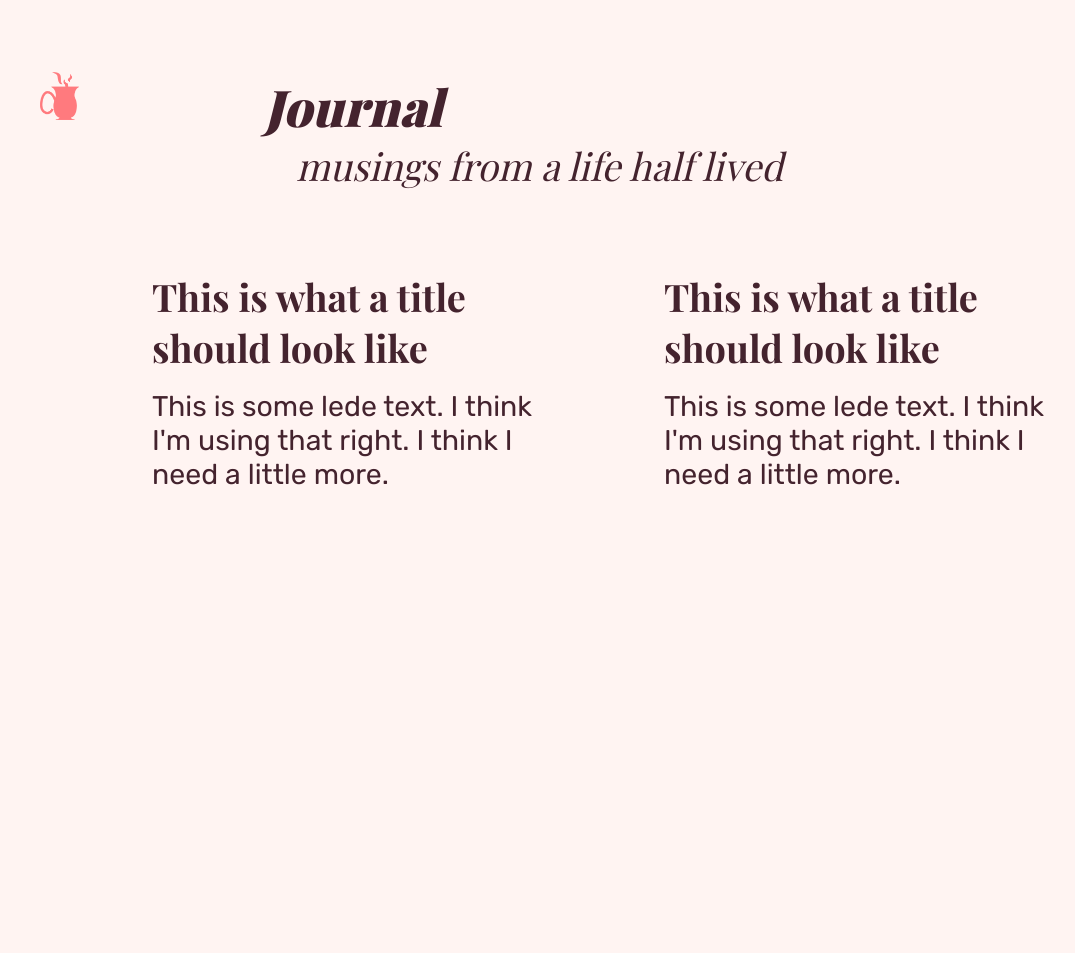
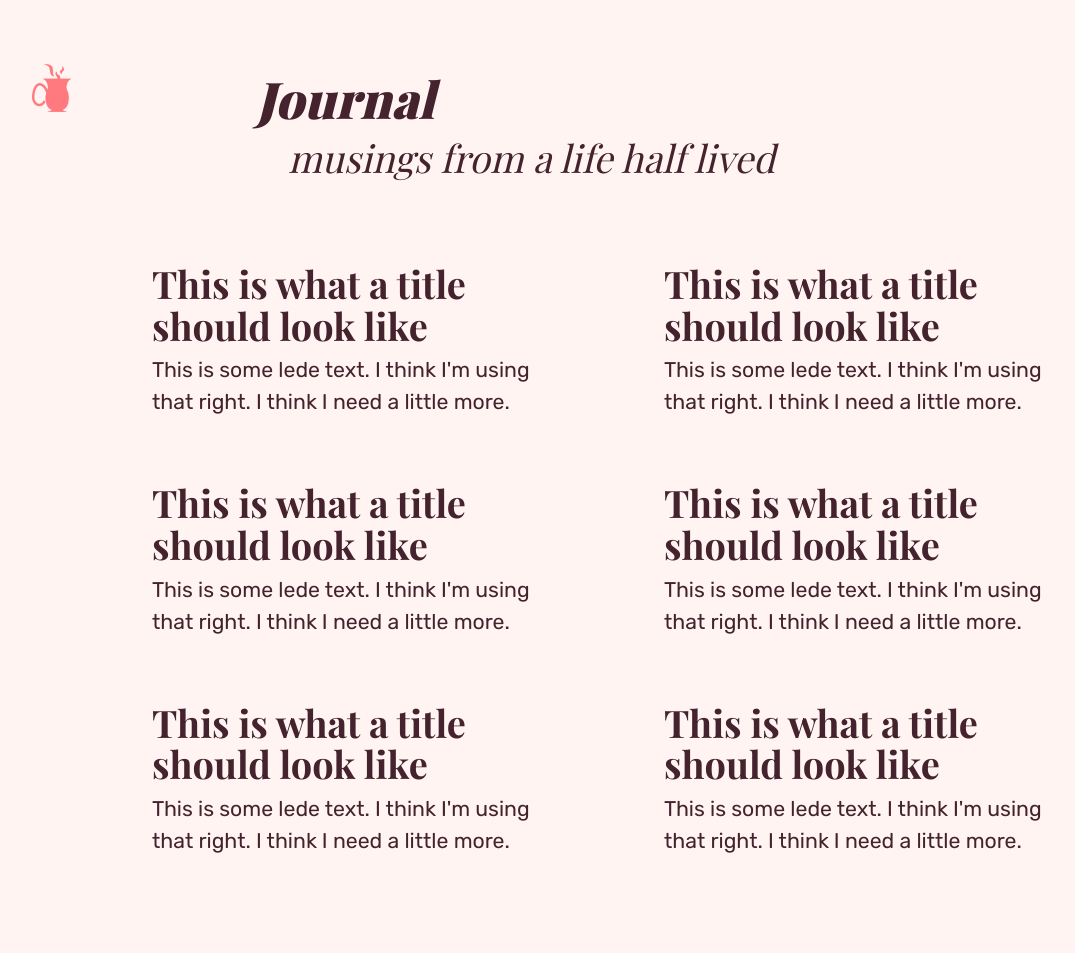
Before and after one commit to chirswomack/chirswomack.github.io, a Jekyll site: the page built from journal.html, in a window 1280 px wide. Shown: the whole page, without its empty margins (32-1107 px from the left). Built offline with Jekyll 4.4.1, drawn with Linux system fonts in a browser that asks for light colours; some web fonts are replaced; before the commit the page ends 900 px from its top, so only the background shows below that.

Commit message:
Hide journal link for now. Add rows of post previews. Start to modularize css.

```diff
--- a/index.html
+++ b/index.html
@@ -20,5 +20,5 @@ title: Chris Womack
     <p class="disclaimer">*I'm in the process of teaching myself design, but I'm listing it anyway, because of <a href="https://thecoffeelicious.com/fuck-yes-youre-a-writer-fd06c00ba24e">this medium post</a></p>
     <hr>
   </div>
-  <a href="/journal" class="journal-link">Journal Entries</a>
+  <a href="/journal/" class="journal-link" style="display: none;">Journal Entries</a>
 </div>
--- a/journal.html
+++ b/journal.html
@@ -14,13 +14,41 @@ permalink: /journal/
   <div class="grid-container">
     <div class="row">
       <div class="col">
-        <div class="post">
+        <div class="post preview">
           <h3>This is what a title should look like</h3>
           <p class="lede">This is some lede text. I think I'm using that right. I think I need a little more.</p>
         </div>
       </div>
       <div class="col">
-        <div class="post">
+        <div class="post preview">
+          <h3>This is what a title should look like</h3>
+          <p class="lede">This is some lede text. I think I'm using that right. I think I need a little more.</p>
+        </div>
+      </div>
+    </div>
+    <div class="row">
+      <div class="col">
+        <div class="post preview">
+          <h3>This is what a title should look like</h3>
+          <p class="lede">This is some lede text. I think I'm using that right. I think I need a little more.</p>
+        </div>
+      </div>
+      <div class="col">
+        <div class="post preview">
+          <h3>This is what a title should look like</h3>
+          <p class="lede">This is some lede text. I think I'm using that right. I think I need a little more.</p>
+        </div>
+      </div>
+    </div>
+    <div class="row">
+      <div class="col">
+        <div class="post preview">
+          <h3>This is what a title should look like</h3>
+          <p class="lede">This is some lede text. I think I'm using that right. I think I need a little more.</p>
+        </div>
+      </div>
+      <div class="col">
+        <div class="post preview">
           <h3>This is what a title should look like</h3>
           <p class="lede">This is some lede text. I think I'm using that right. I think I need a little more.</p>
         </div>
--- a/stylesheets/main.css
+++ b/stylesheets/main.css
@@ -27,7 +27,7 @@ p a:hover {
   height: 3rem; }
 
 .content {
-  padding: 4.5rem;
+  padding: 4rem;
   color: #44232e;
   overflow: hidden; }
 
@@ -35,20 +35,32 @@ p a:hover {
   color: #ff7a7e; }
 
 .greeting h4 {
-  font: 1.78rem "Rubik", sans-serif;
+  font-size: 1.78rem;
+  font-style: normal;
+  font-weight: 400;
+  font-family: "Rubik", sans-serf;
   margin: 3rem 0 0 0; }
 
 .greeting h1 {
-  font: 900 4.21rem "Playfair Display", serif;
+  font-size: 4.21rem;
+  font-style: normal;
+  font-weight: 900;
+  font-family: "Playfair Display", serf;
   margin: 0; }
 
 .labels {
-  font: 1.78rem "Playfair Display", serif;
+  font-size: 1.78rem;
+  font-style: normal;
+  font-weight: 400;
+  font-family: "Playfair Display", serf;
   margin: -8px 0 0 0; }
 
 .blurb {
   margin-top: 2rem;
-  font: 1.33rem "Rubik", sans-serif;
+  font-size: 1.33rem;
+  font-style: normal;
+  font-weight: 400;
+  font-family: "Rubik", sans-serf;
   width: 752px;
   line-height: 1.5; }
 
@@ -64,14 +76,20 @@ p a:hover {
   border: none; }
 
 .disclaimer {
-  font: 1rem "Rubik", sans-serif;
+  font-size: 1rem;
+  font-style: normal;
+  font-weight: 400;
+  font-family: "Rubik", sans-serf;
   color: #ff7a7e;
   margin: 3.5rem 0 8px 0; }
 
 .journal-link {
   display: inline-block;
   margin-top: 1.5rem;
-  font: 700 1.33rem "Playfair Display", serif;
+  font-size: 1.33rem;
+  font-style: normal;
+  font-weight: 700;
+  font-family: "Playfair Display", serf;
   color: inherit;
   text-decoration: none;
   transition: border 0.15s ease-out;
@@ -83,18 +101,24 @@ p a:hover {
 
 .journal .logo {
   position: fixed;
-  top: 4.5rem; }
+  top: 4rem; }
 
 .journal-top {
   margin: 0 14rem 48px; }
 
 .journal-top h1 {
   margin: 0;
-  font: 900 italic 3.16rem "Playfair Display", serif; }
+  font-size: 3.16rem;
+  font-style: italic;
+  font-weight: 900;
+  font-family: "Playfair Display", serf; }
 
 .journal-top h2 {
   margin: 0 2rem;
-  font: italic 2.37rem "Playfair Display", serif; }
+  font-size: 2.37rem;
+  font-style: italic;
+  font-weight: 400;
+  font-family: "Playfair Display", serf; }
 
 .grid-container {
   width: 100%;
@@ -119,22 +143,37 @@ p a:hover {
   width: 50%;
   padding: 0 1.5rem; }
 
-.post {
+.post h3 {
+  font-size: 2.37rem;
+  font-style: normal;
+  font-weight: 700;
+  font-family: "Playfair Display", serf;
+  margin: 0;
+  line-height: 1.1;
+  font-kerning: normal;
+  -moz-font-feature-settings: "kern", "liga", "clig", "calt", "dlig", "swsh";
+  -ms-font-feature-settings: "kern", "liga", "clig", "calt", "dlig", "swsh";
+  -webkit-font-feature-settings: "kern", "liga", "clig", "calt", "dlig", "swsh";
+  font-feature-settings: "kern", "liga", "clig", "calt", "dlig", "swsh"; }
+
+.post p {
+  line-height: 1.5; }
+
+.post .lede {
+  font-size: 1.33rem;
+  font-style: normal;
+  font-weight: 400;
+  font-family: "Rubik", sans-serf;
+  margin: 8px 0 0 0; }
+
+.preview {
   padding: 2rem;
   transition: box-shadow 0.3s ease-out; }
 
-.post:hover {
+.preview:hover {
   box-shadow: inset 0 0 0 1rem #ff7a7e; }
 
-.post h3 {
-  font: 700 2.37rem "Playfair Display", serif;
-  margin: 0; }
-
-.post:hover h3 {
+.preview:hover h3 {
   color: #ff7a7e; }
 
-.post .lede {
-  font: 1.78rem "Rubik", sans-serif;
-  margin: 16px 0 0 0; }
-
 /*# sourceMappingURL=main.css.map */
```
Also changed, not shown: stylesheets/_fonts.scss (added, +64 -0 lines), stylesheets/main.scss (+46 -23 lines), stylesheets/_colors.scss (added), 1 other file.
